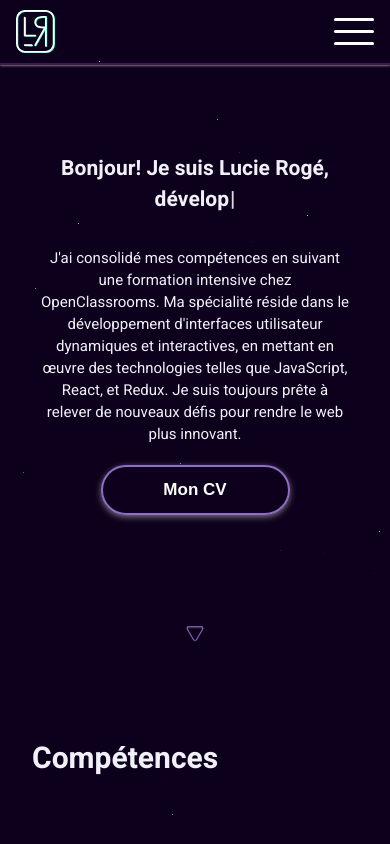
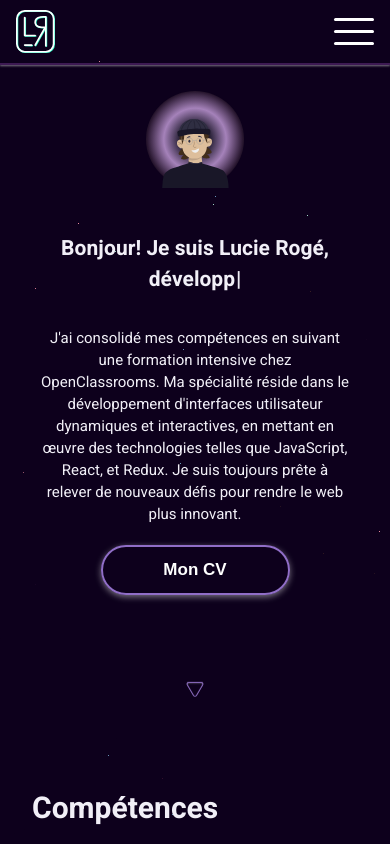
Before and after one commit to LucieRg/portfolio, a React (Create React App) app: page /Home in a window 390 px wide. Shown: the top 844 px of the page. Built offline with nearby package versions, Linux system fonts and the light colour scheme.

Commit message:
avatar responsive

```diff
--- a/src/Styles/about.scss
+++ b/src/Styles/about.scss
@@ -75,7 +75,7 @@ h1 {
     align-items: center;
     padding: 20px;
     text-align: center;
-    margin-top: 30px;
+    margin-top: 110px;
 
     h1{
       font-size: 21px ;
@@ -100,14 +100,15 @@ h1 {
   }
 
   .avatar {
-display: none;
+    position: absolute;
+    top: 6px;
+    width: 25%;
   }
 
   .arrow-box {
     display: flex;
     justify-content: center;
     align-items: center;
-    margin-top: 100px;
   }
 
   .arrow {
```
